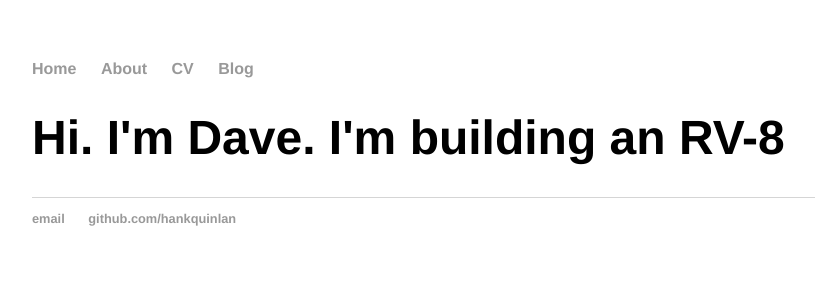
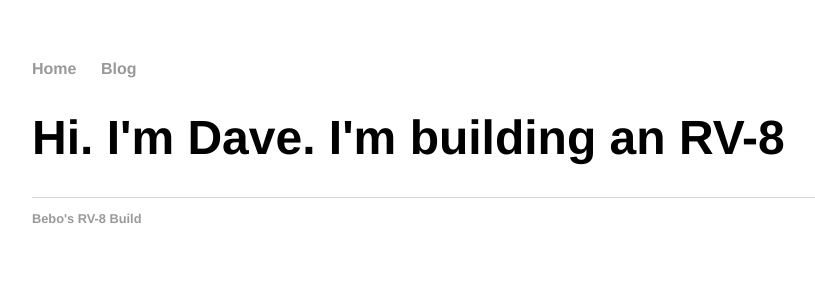
Before and after one commit to thebebo/bebo-rv8, a Jekyll site: the page built from index.html, in a window 1280 px wide. Shown: the top 300 px of the page, without its empty margins (160-975 px from the left). Built offline with Jekyll 4.4.1, drawn with Linux system fonts in a browser that asks for light colours.

Commit message:
MOAR UPDATES

```diff
--- a/_layouts/default.html
+++ b/_layouts/default.html
@@ -9,8 +9,6 @@
 			<nav>
 	    		<ul>
 	        		<li><a href="/">Home</a></li>
-		        	<li><a href="/about">About</a></li>
-	        		<li><a href="/cv">CV</a></li>
 	        		<li><a href="/blog">Blog</a></li>
 	    		</ul>
 			</nav>
@@ -21,8 +19,7 @@
 			</div><!-- /.container -->
 			<footer>
 	    		<ul>
-	        		<li><a href="mailto:hankquinlanhub@gmail.com">email</a></li>
-	        		<li><a href="https://github.com/hankquinlan">github.com/hankquinlan</a></li>
+	        		<li><a href="https://thebebo.github.io/bebo-rv8/">Bebo's RV-8 Build</a></li>
 				</ul>
 			</footer>
 		</body>
```
